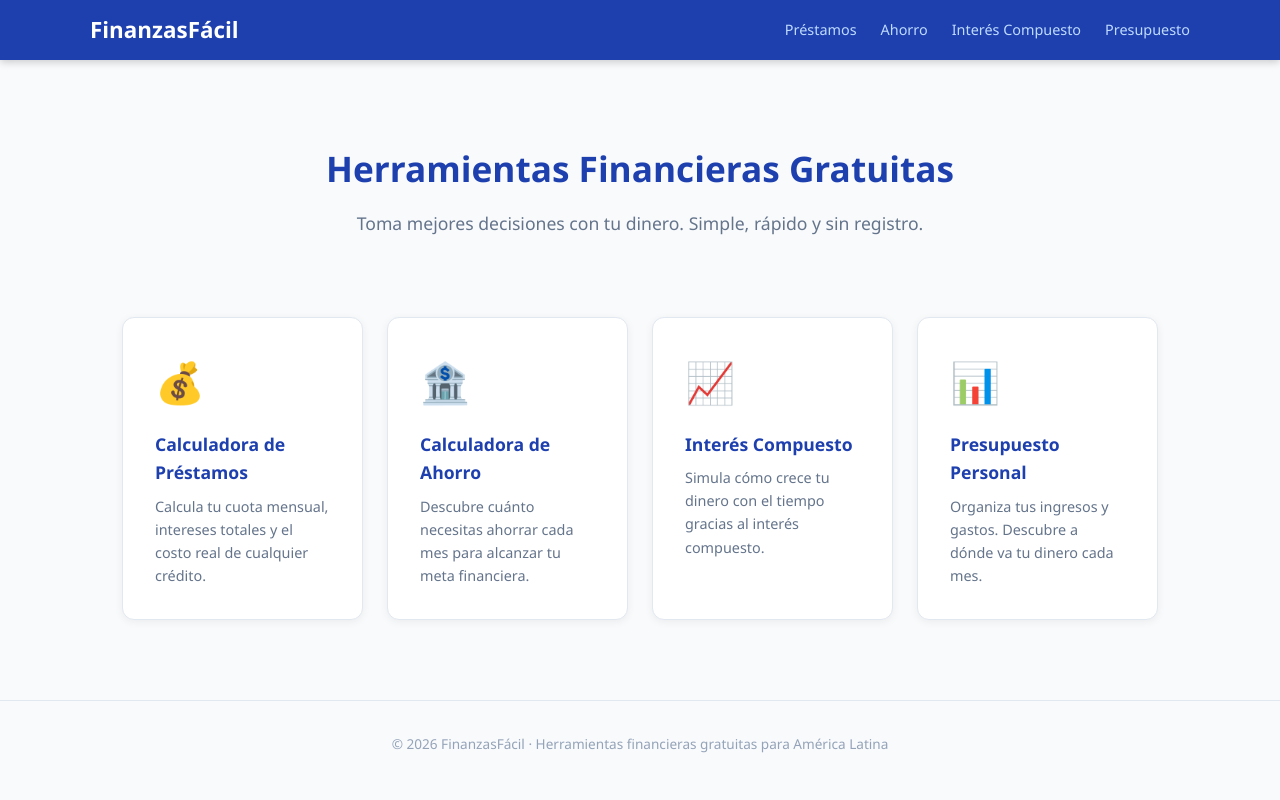
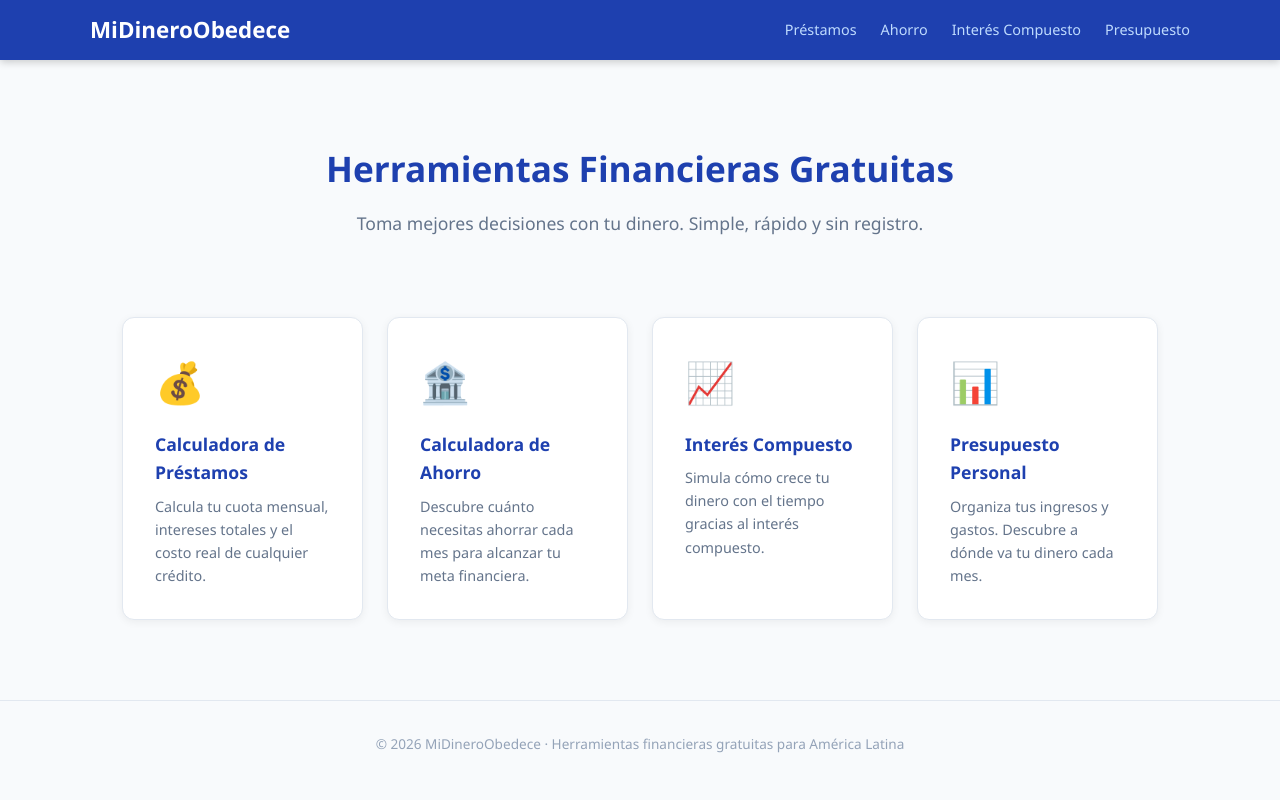
Before and after one commit to rgomezarroyo/midineroobedece, a Flask app: page / in a window 1280 px wide. Run offline with Flask 3, Linux system fonts and the light colour scheme.

Commit message:
actualizar nombre a MiDineroObedece

```diff
--- a/app/templates/base.html
+++ b/app/templates/base.html
@@ -4,14 +4,14 @@
     <meta charset="UTF-8">
     <meta name="viewport" content="width=device-width, initial-scale=1.0">
     <meta name="description" content="{% block meta_description %}Herramientas financieras gratuitas para latinoamérica. Calculadoras de préstamos, ahorro, interés compuesto y más.{% endblock %}">
-    <title>{% block title %}FinanzasFácil - Herramientas Financieras Gratis{% endblock %}</title>
+    <title>{% block title %}MiDineroObedece - Herramientas Financieras Gratis{% endblock %}</title>
     <link rel="stylesheet" href="{{ url_for('static', filename='css/style.css') }}">
 </head>
 <body>
 
     <header>
         <nav>
-            <a href="/" class="logo">FinanzasFácil</a>
+            <a href="/" class="logo">MiDineroObedece</a>
             <ul>
                 <li><a href="/calculadora-prestamos">Préstamos</a></li>
                 <li><a href="/calculadora-ahorro">Ahorro</a></li>
@@ -26,7 +26,7 @@
     </main>
 
     <footer>
-        <p>© 2026 FinanzasFácil · Herramientas financieras gratuitas para América Latina</p>
+        <p>© 2026 MiDineroObedece · Herramientas financieras gratuitas para América Latina</p>
     </footer>
 
     <script src="{{ url_for('static', filename='js/main.js') }}"></script>
--- a/app/templates/calculadora_prestamos.html
+++ b/app/templates/calculadora_prestamos.html
@@ -1,6 +1,6 @@
 {% extends "base.html" %}
 
-{% block title %}Calculadora de Préstamos - Cuota Mensual y Costo Total | FinanzasFácil{% endblock %}
+{% block title %}Calculadora de Préstamos - Cuota Mensual y Costo Total | MiDineroObedece{% endblock %}
 
 {% block meta_description %}Calcula la cuota mensual de tu préstamo, el total de intereses y el costo real de cualquier crédito bancario o personal. Gratis y sin registro.{% endblock %}
 
--- a/app/templates/index.html
+++ b/app/templates/index.html
@@ -1,6 +1,6 @@
 {% extends "base.html" %}
 
-{% block title %}FinanzasFácil - Calculadoras Financieras Gratis para América Latina{% endblock %}
+{% block title %}MiDineroObedece - Calculadoras Financieras Gratis para América Latina{% endblock %}
 
 {% block meta_description %}Calculadoras financieras 100% gratuitas. Calcula tu préstamo, planifica tu ahorro, simula el interés compuesto y organiza tu presupuesto personal.{% endblock %}
 
```
